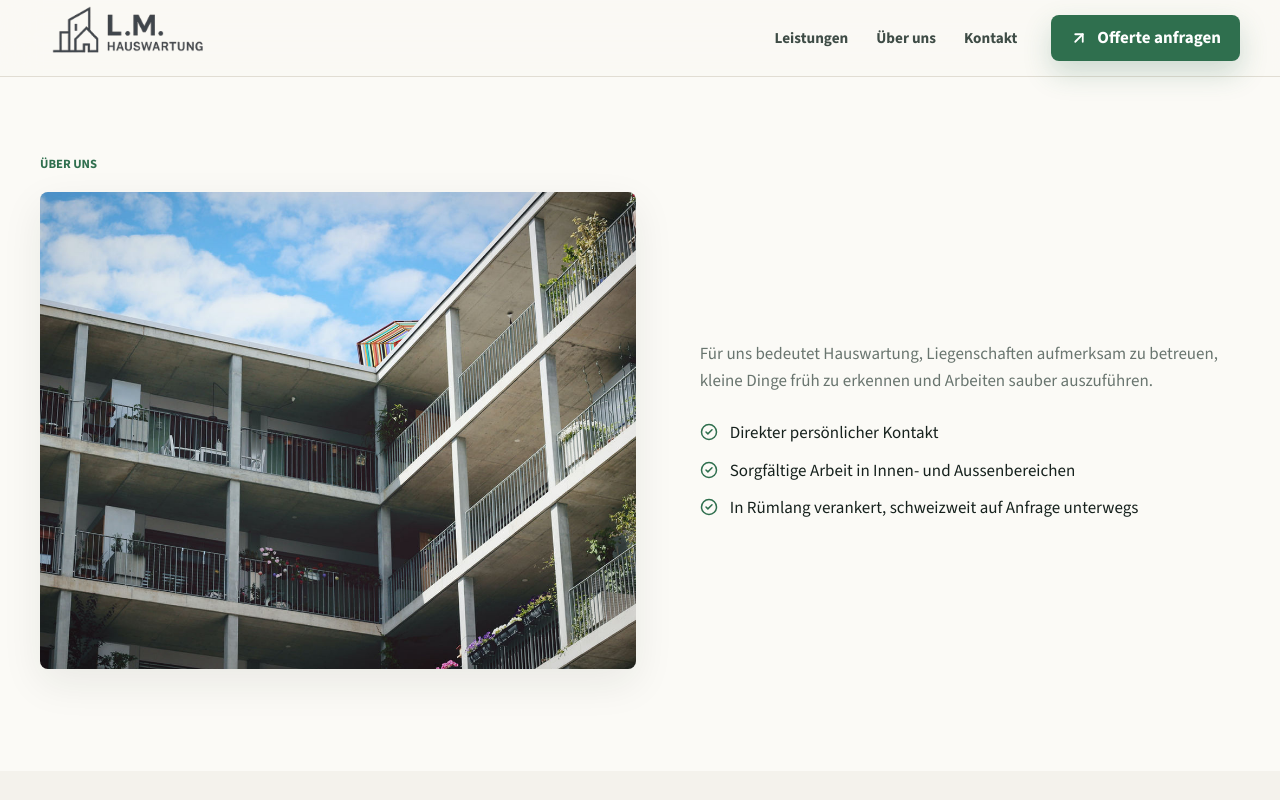
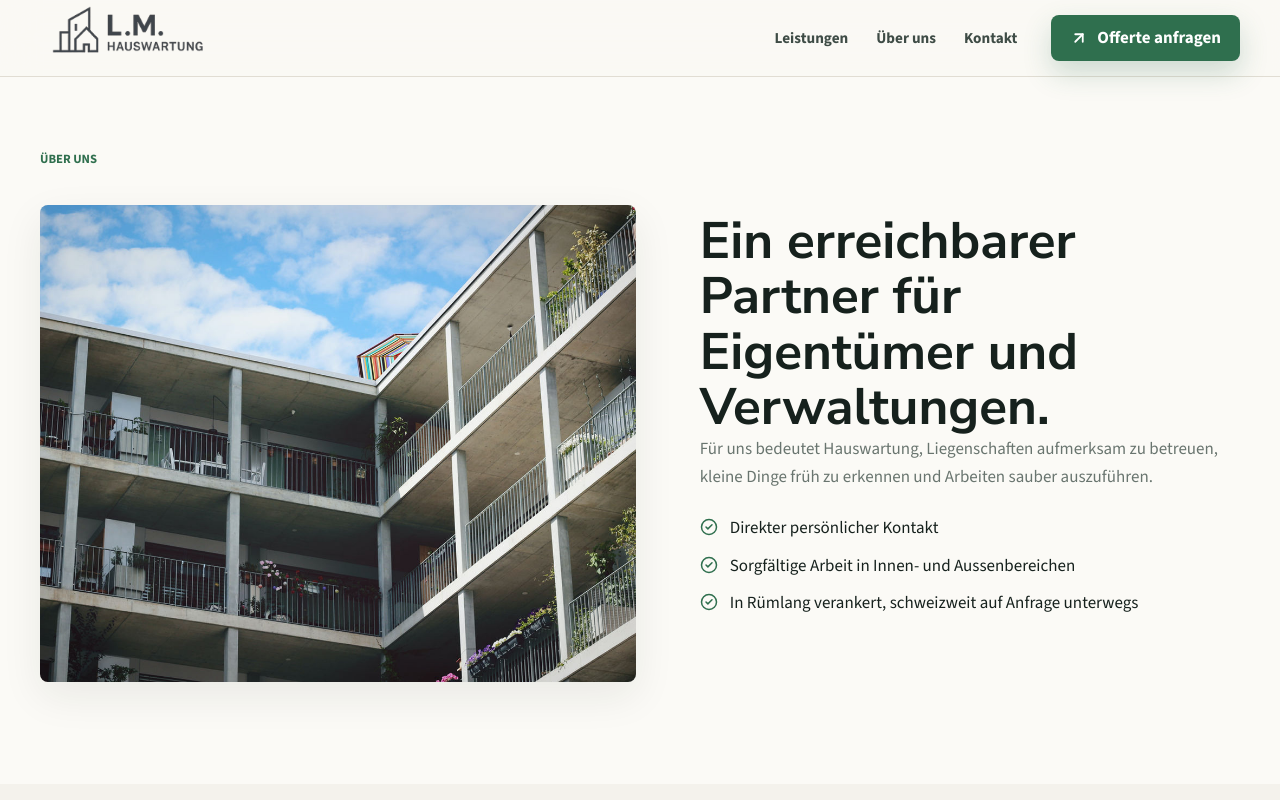
Before and after one commit to shawn-lacarta/lmhauswartung, a Next.js app: page /ueber-uns in a window 1280 px wide. Shown: the top 800 px of the page. Built offline with nearby package versions, Linux system fonts and the light colour scheme.

Commit message:
Adjust about intro layout

```diff
--- a/app/globals.css
+++ b/app/globals.css
@@ -478,6 +478,11 @@ p {
 
 .image-panel {
   aspect-ratio: 5 / 4;
+}
+
+.image-stack {
+  display: grid;
+  gap: 18px;
 }
 
 .benefit-list {
--- a/app/ueber-uns/page.tsx
+++ b/app/ueber-uns/page.tsx
@@ -14,10 +14,9 @@ export default function AboutPage() {
   return (
     <>
       <section className="section alt about-intro-section">
-        <div className="container">
+        <div className="container split">
+          <div className="image-stack">
             <p className="eyebrow">Über uns</p>
-        </div>
-        <div className="container split">
             <div className="image-panel">
               <Image
                 src="/images/ueber-uns.jpg"
@@ -26,7 +25,9 @@ export default function AboutPage() {
                 sizes="(max-width: 1080px) 100vw, 48vw"
               />
             </div>
+          </div>
           <div>
+            <h2>Ein erreichbarer Partner für Eigentümer und Verwaltungen.</h2>
             <p className="muted">
               Für uns bedeutet Hauswartung, Liegenschaften aufmerksam zu betreuen, kleine Dinge früh
               zu erkennen und Arbeiten sauber auszuführen.
```
Lines whose indentation alone changed are shown as unchanged.
